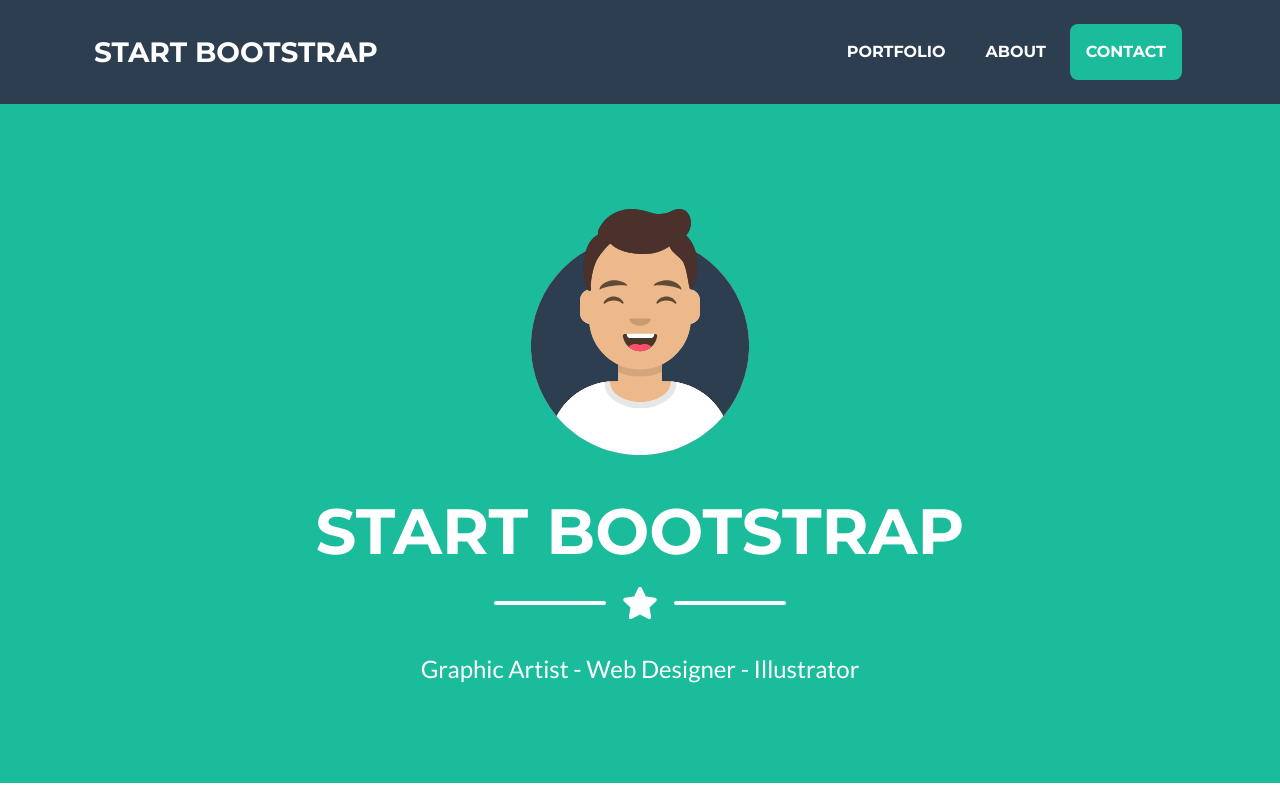
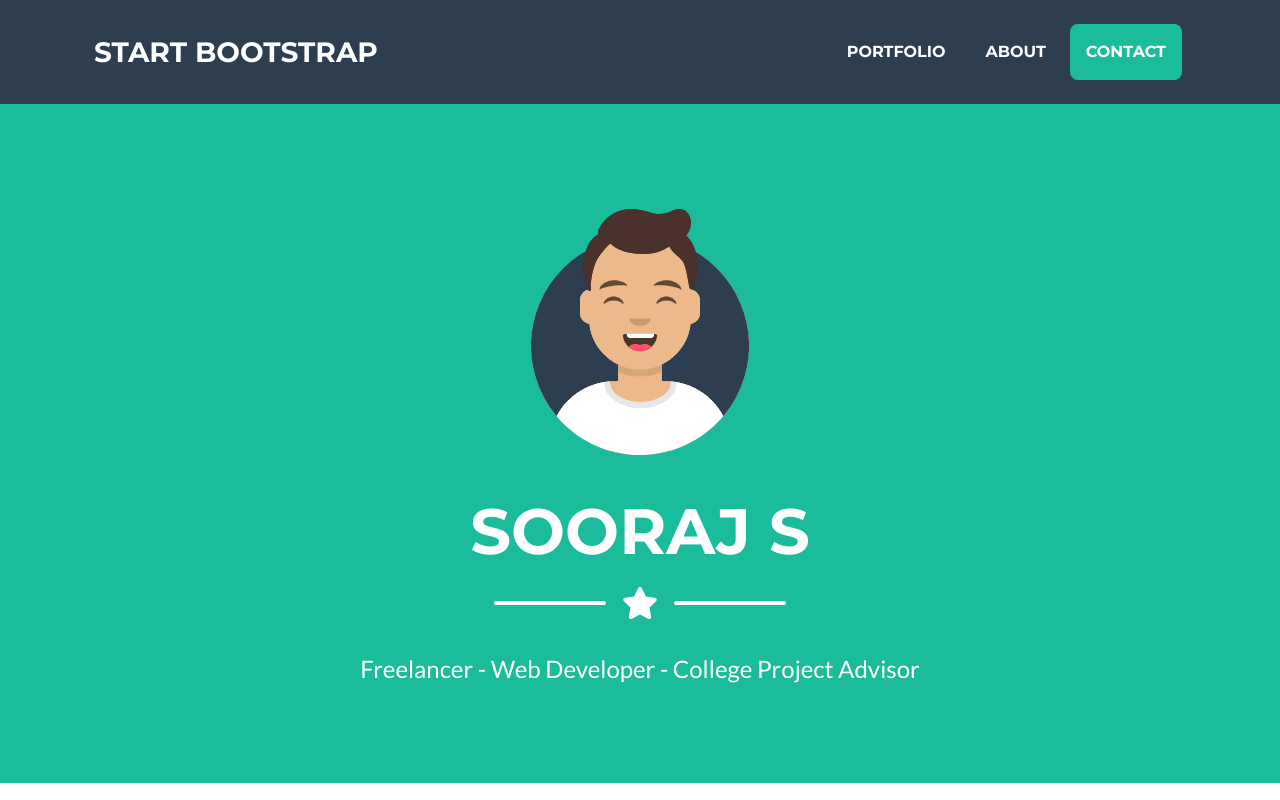
Before and after one commit to srj7/srj7.github.io, a plain HTML site: page index.html in a window 1280 px wide. Shown: the top 800 px of the page. Drawn offline with nearby package versions, Linux system fonts and the light colour scheme.

Commit message:
Update index.html

```diff
--- a/index.html
+++ b/index.html
@@ -40,7 +40,7 @@
                 <!-- Masthead Avatar Image-->
                 <img class="masthead-avatar mb-5" src="assets/img/avataaars.svg" alt="" />
                 <!-- Masthead Heading-->
-                <h1 class="masthead-heading text-uppercase mb-0">Start Bootstrap</h1>
+                <h1 class="masthead-heading text-uppercase mb-0">SOORAJ S</h1>
                 <!-- Icon Divider-->
                 <div class="divider-custom divider-light">
                     <div class="divider-custom-line"></div>
@@ -48,7 +48,7 @@
                     <div class="divider-custom-line"></div>
                 </div>
                 <!-- Masthead Subheading-->
-                <p class="masthead-subheading font-weight-light mb-0">Graphic Artist - Web Designer - Illustrator</p>
+                <p class="masthead-subheading font-weight-light mb-0">Freelancer - Web Developer - College Project Advisor</p>
             </div>
         </header>
         <!-- Portfolio Section-->
```
